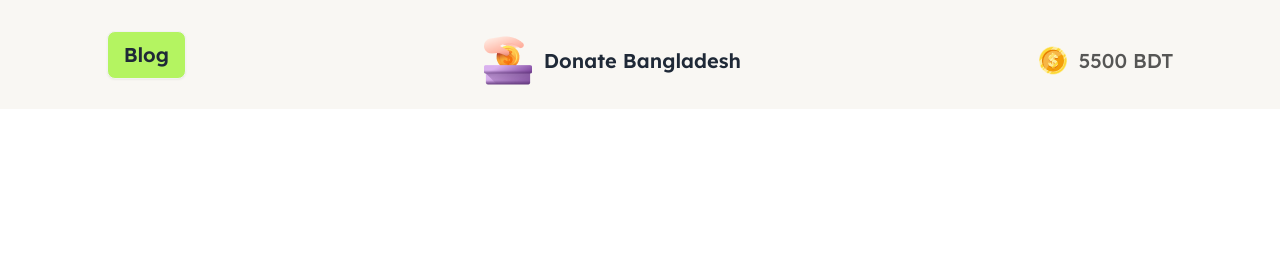
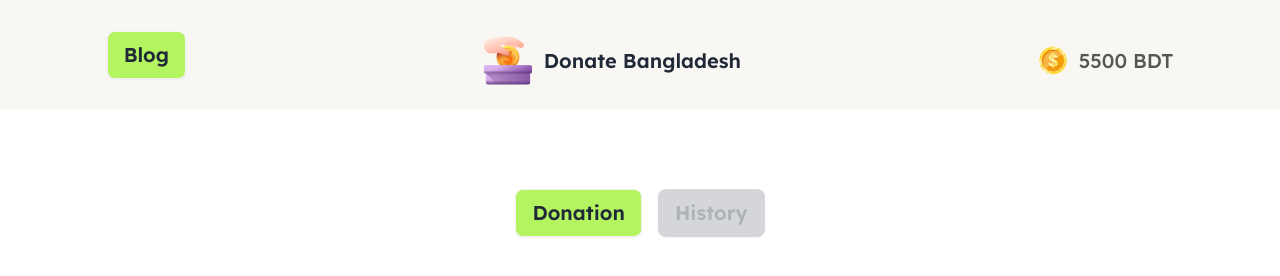
Before and after one commit to Bikram1Biswas2/B10A5-Donation-Assignment, a plain HTML site: page index.html in a window 1280 px wide. Drawn offline with nearby package versions, Linux system fonts and the light colour scheme.

Commit message:
Donation and History button created

```diff
--- a/index.html
+++ b/index.html
@@ -50,6 +50,12 @@
     </header>
     <main>
         <!-- Donation and History button -->
+
+        <div class="mt-20 flex justify-center gap-4">
+            <button class="btn btn-green font-semibold text-xl">Donation</button>
+            <button disabled class="btn btn-green font-semibold text-xl ">History</button>
+
+        </div>
     </main>
   </body>
 </html>
```
